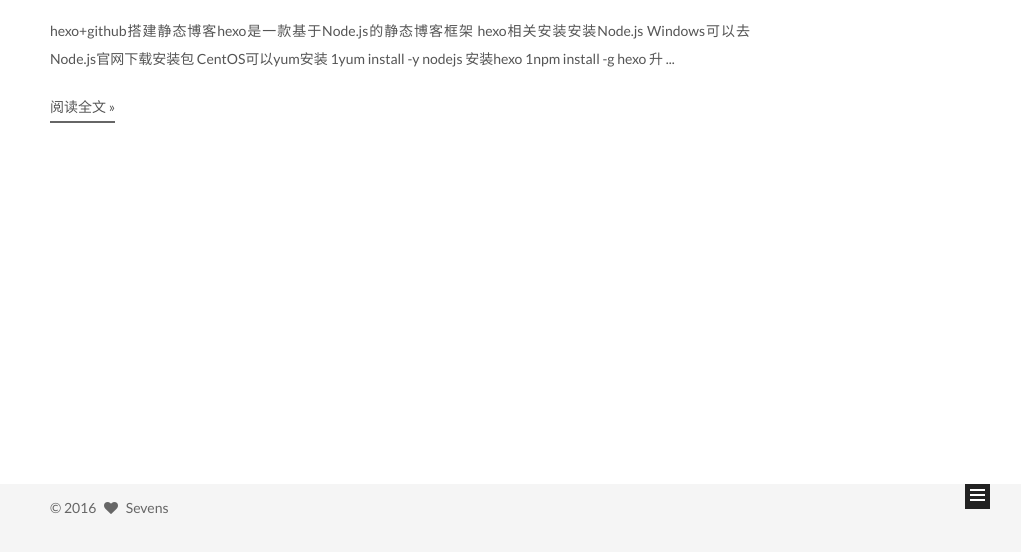
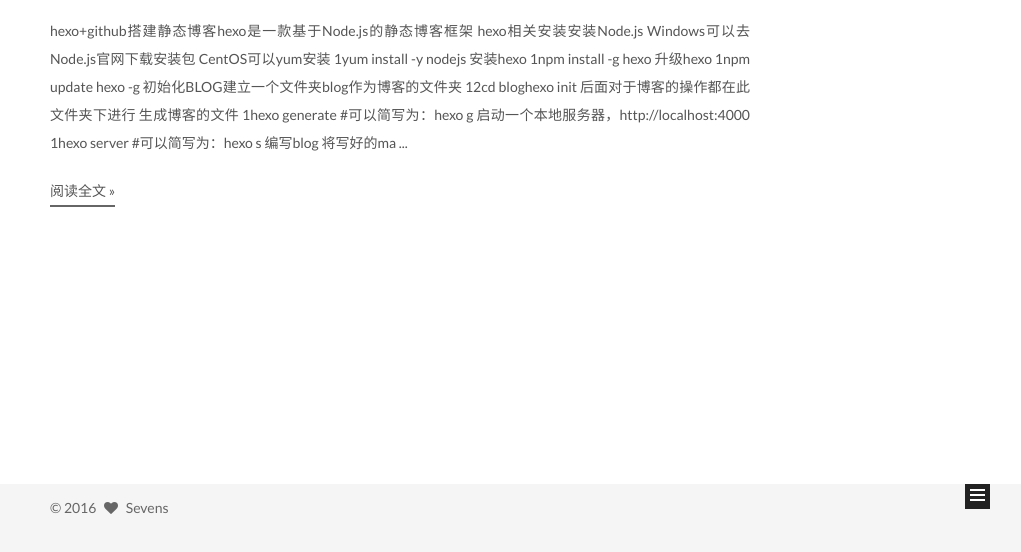
Before and after one commit to qljob/qljob.github.io, a plain HTML site: page index.html in a window 1280 px wide. Shown: the part 246-798 px from the top of the page, without its empty margins (240-1261 px from the left). Drawn offline with Linux system fonts and the light colour scheme.

Commit message:
Site updated: 2016-07-27 00:17:41

```diff
--- a/css/main.css
+++ b/css/main.css
@@ -1548,7 +1548,7 @@
   width: 4px;
   height: 4px;
   border-radius: 50%;
-  background: #ff03d0;
+  background: #ff0;
 }
 .links-of-blogroll {
   font-size: 13px;
--- a/index.html
+++ b/index.html
@@ -299,7 +299,17 @@
 1yum install -y nodejs
 安装hexo
 1npm install -g hexo
-升
+升级hexo
+1npm update hexo -g
+初始化BLOG建立一个文件夹blog作为博客的文件夹
+12cd bloghexo init
+后面对于博客的操作都在此文件夹下进行
+生成博客的文件
+1hexo generate #可以简写为：hexo g
+启动一个本地服务器，http://localhost:4000
+1hexo server #可以简写为：hexo s
+编写blog
+将写好的ma
           ...
 
           <div class="post-more-link text-center">
```
